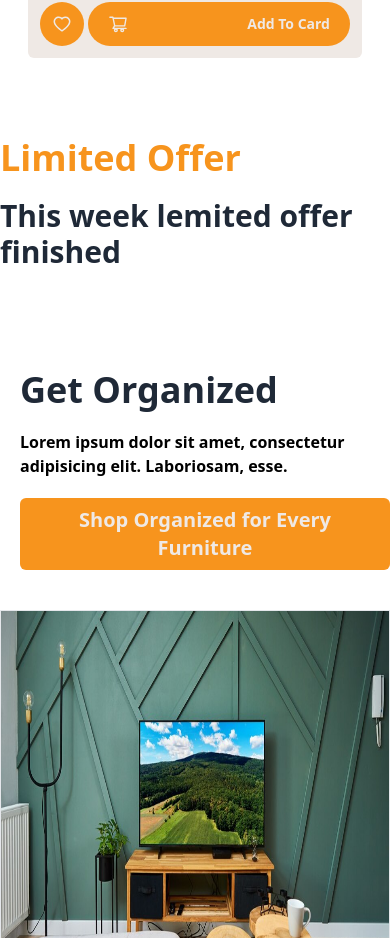
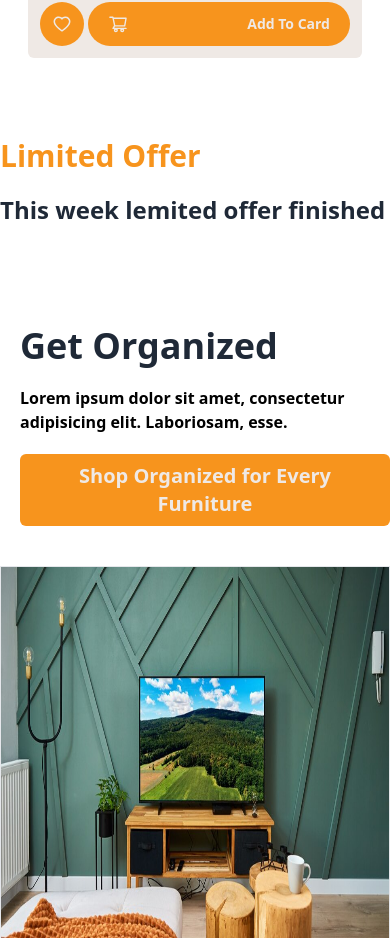
Before and after one commit to MDSadid-git/w-furniture, a React (Vite) app: page / in a window 390 px wide. Shown: the part 3136-4074 px from the top of the page. Built offline with nearby package versions, Linux system fonts and the light colour scheme.

Commit message:
Sadid Home 2 Limited offer area done

```diff
--- a/src/Components/LimitedOffer/LimitedOffer.jsx
+++ b/src/Components/LimitedOffer/LimitedOffer.jsx
@@ -39,11 +39,11 @@ const LimitedOffer = () => {
 
   return (
     <div className=" my-10">
-      <h1 className="text-primary text-4xl font-semibold my-5">
+      <h1 className="text-primary md:text-5xl text-3xl font-semibold my-5">
         Limited Offer
       </h1>
       {timeOver ? (
-        <h1 className="text-3xl font-semibold my-5 text-gray-800">
+        <h1 className="md:text-3xl text-2xl font-semibold my-5 text-gray-800">
           This week lemited offer finished
         </h1>
       ) : (
```
